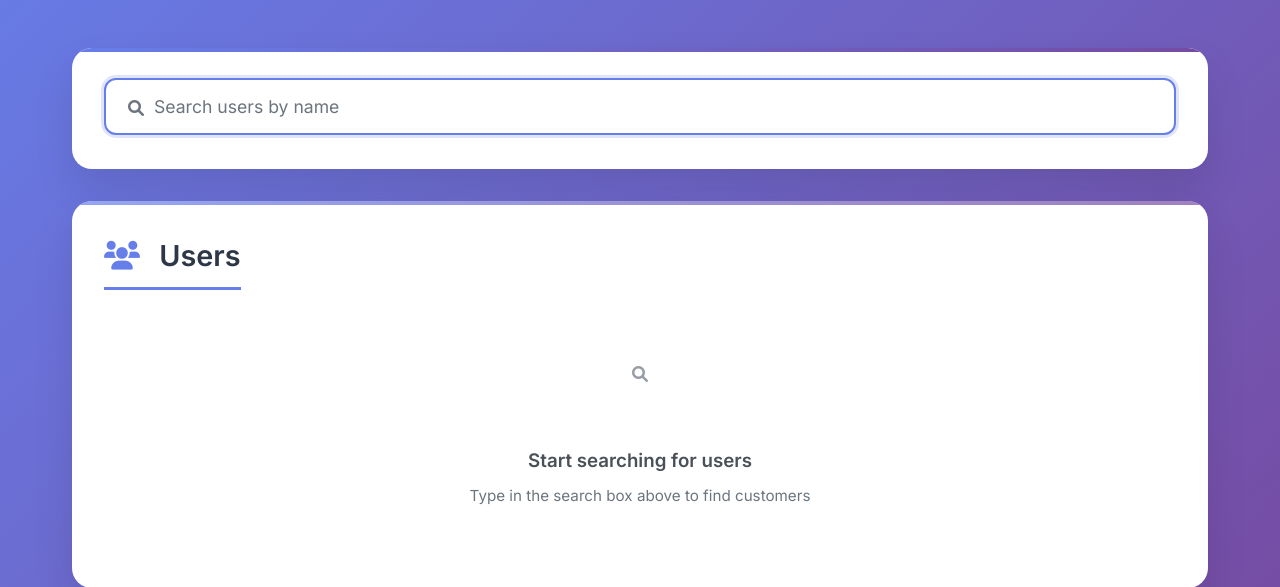
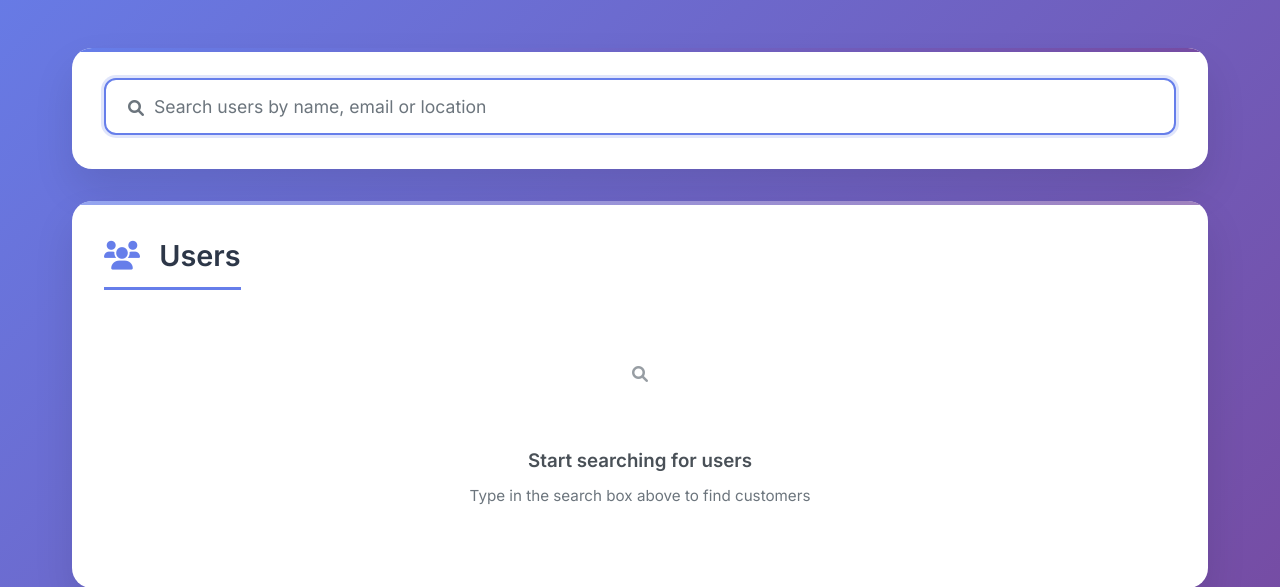
Before and after one commit to SpoorthiChandraP/ecommerce-order-viewer, a Flask app: page / in a window 1280 px wide. Shown: the part 148-735 px from the top of the page. Run offline with Flask 3, Linux system fonts and the light colour scheme.

Commit message:
Updated UI

```diff
--- a/templates/index.html
+++ b/templates/index.html
@@ -24,7 +24,7 @@
                     type="text"
                     id="search"
                     class="search-input"
-                    placeholder="Search users by name"
+                    placeholder="Search users by name, email or location"
                     autocomplete="off"
                 >
             </div>
```
